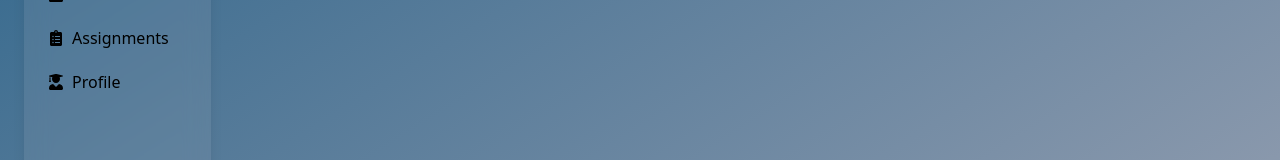
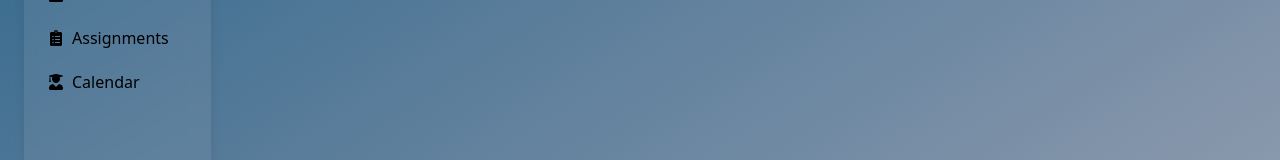
Before and after one commit to RUBA-Labs/frontend-CSC3213, a Next.js app: page /student-dashboard in a window 1280 px wide. Shown: the part 218-378 px from the top of the page. Built offline with nearby package versions, Linux system fonts and the light colour scheme.

Commit message:
Update page.tsx

```diff
--- a/src/app/(dashboard)/(pages)/student-dashboard/page.tsx
+++ b/src/app/(dashboard)/(pages)/student-dashboard/page.tsx
@@ -14,7 +14,7 @@ export default function StudentDashboardPage() {
     { id: "courses", label: "My Courses", icon: <FaBook /> },
     { id: "timetable", label: "Timetable", icon: <FaCalendarAlt /> },
     { id: "assignments", label: "Assignments", icon: <FaClipboardList /> },
-    { id: "profile", label: "Profile", icon: <FaUserGraduate /> },
+    { id: "Calendar", label: "Calendar", icon: <FaUserGraduate /> },
   ];
 
   // Student-specific content
```
